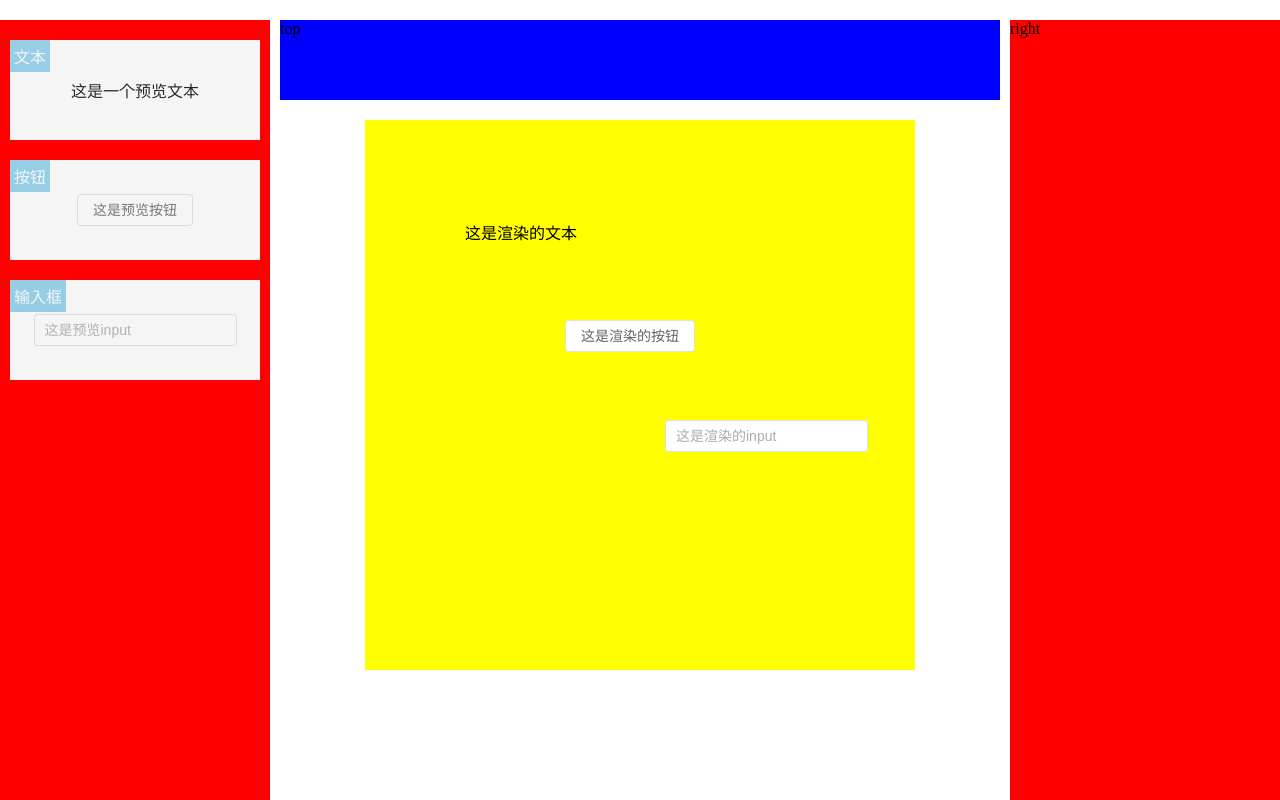
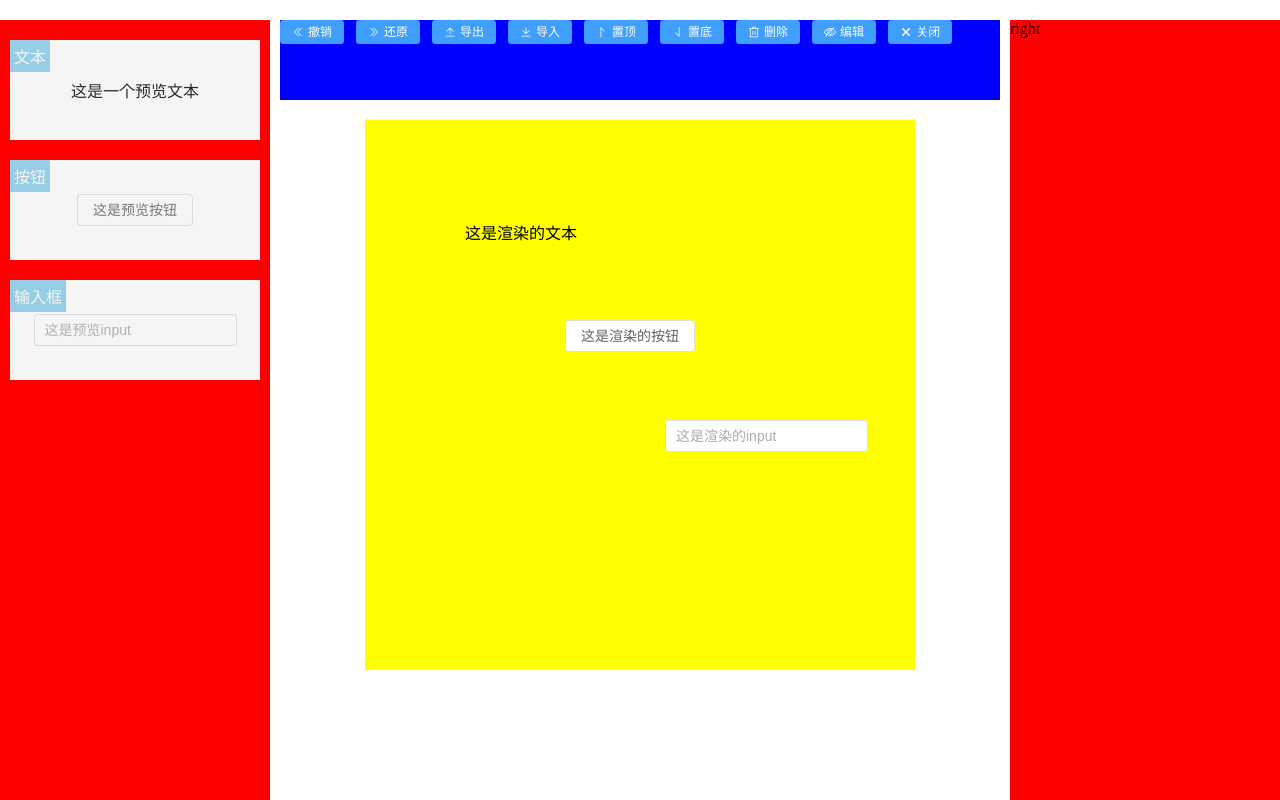
Before and after one commit to onlyou-yy/vue-editor-lesson, a Vue app: page / in a window 1280 px wide. Built offline with nearby package versions, Linux system fonts and the light colour scheme.

Commit message:
feat: 重做和撤销

```diff
--- a/package.json
+++ b/package.json
@@ -10,6 +10,7 @@
     "core-js": "^3.8.3",
     "deepcopy": "^2.1.0",
     "element-plus": "^2.4.1",
+    "mitt": "^3.0.1",
     "vue": "^3.2.13"
   },
   "devDependencies": {
--- a/src/packages/editor.jsx
+++ b/src/packages/editor.jsx
@@ -5,6 +5,20 @@ import deepcopy from "deepcopy";
 import { useMenuDragger } from "./useMenuDragger";
 import { useBlockFocus } from "./useBlockFocus";
 import { useBlockGragger } from "./useBlockDragger";
+import { ElButton } from "element-plus";
+import {
+  DArrowLeft,
+  DArrowRight,
+  Download,
+  Upload,
+  SortDown,
+  SortUp,
+  Delete,
+  View,
+  Hide,
+  CloseBold,
+} from "@element-plus/icons-vue";
+import { useCommand } from "./useCommand";
 export default defineComponent({
   props: {
     modelValue: {
@@ -36,17 +50,76 @@ export default defineComponent({
     const { dragstart, dragend } = useMenuDragger(containerRef, data);
     // 拖动
     // 点击选中
-    const { blockMousedown, containerMousedown, focusData, lastSelectBlock } =
-      useBlockFocus(data, (e) => {
-        // 选中后可以直接进行拖拽
-        console.log(focusData.value.focus);
-        mousedown(e);
-      });
+    const {
+      blockMousedown,
+      containerMousedown,
+      clearBlockFocus,
+      focusData,
+      lastSelectBlock,
+    } = useBlockFocus(data, (e) => {
+      // 选中后可以直接进行拖拽
+      console.log(focusData.value.focus);
+      mousedown(e);
+    });
     const { mousedown, markLine } = useBlockGragger(
       focusData,
       lastSelectBlock,
       data
     );
+
+    const { commands } = useCommand(data);
+    const buttons = [
+      { label: "撤销", icon: <DArrowLeft />, handler: () => commands.undo() },
+      { label: "还原", icon: <DArrowRight />, handler: () => commands.redo() },
+      {
+        label: "导出",
+        icon: <Upload />,
+        handler: () => {
+          $dialog({
+            title: "导出json使用",
+            content: JSON.stringify(data.value),
+            footer: true,
+          });
+        },
+      },
+      {
+        label: "导入",
+        icon: <Download />,
+        handler: () => {
+          $dialog({
+            title: "导入json使用",
+            content: "",
+            footer: true,
+            onConfirm(text) {
+              // data.value = JSON.parse(text)
+              commands.updateContainer(JSON.parse(text));
+            },
+          });
+        },
+      },
+      { label: "置顶", icon: <SortUp />, handler: () => commands.placeTop() },
+      {
+        label: "置底",
+        icon: <SortDown />,
+        handler: () => commands.placeBottom(),
+      },
+      { label: "删除", icon: <Delete />, handler: () => commands.delete() },
+      {
+        label: () => (true ? "编辑" : "预览"),
+        icon: () => (true ? <Hide /> : <View />),
+        handler: () => {
+          clearBlockFocus();
+        },
+      },
+      {
+        label: "关闭",
+        icon: <CloseBold />,
+        handler: () => {
+          editorRef.value = false;
+          clearBlockFocus();
+        },
+      },
+    ];
 
     return () => (
       <div className="editor">
@@ -65,7 +138,21 @@ export default defineComponent({
             );
           })}
         </div>
-        <div className="editor-top">top</div>
+        <div className="editor-top">
+          {buttons.map((btn, index) => {
+            return (
+              <ElButton
+                type="primary"
+                size="small"
+                icon={btn.icon}
+                key={index}
+                onClick={btn.handler}
+              >
+                {btn.label}
+              </ElButton>
+            );
+          })}
+        </div>
         <div className="editor-right">right</div>
         <div
           className="editor-container"
@@ -77,6 +164,7 @@ export default defineComponent({
           <div className="editor-container-canvas">
             {/* 产生内容区域 */}
             <div
+              lastSelectBlock
               className="editor-container-canvas__content"
               style={containerStyle.value}
               ref={containerRef}
--- /dev/null
+++ b/src/packages/events.js
@@ -0,0 +1,3 @@
+import mitt from "mitt";
+
+export const events = mitt();
--- a/src/packages/useBlockDragger.js
+++ b/src/packages/useBlockDragger.js
@@ -1,9 +1,11 @@
 import { reactive } from "vue";
+import { events } from "./events";
 
 export function useBlockGragger(focusData, lastSelectBlock, data) {
   let dragState = {
     startX: 0,
     startY: 0,
+    dragging: false, //默认不是在拖拽
   };
   let markLine = reactive({
     x: null,
@@ -11,7 +13,10 @@ export function useBlockGragger(focusData, lastSelectBlock, data) {
   });
   const mousemove = (e) => {
     let { clientX: moveX, clientY: moveY } = e;
-
+    if (!dragState.dragging) {
+      dragState.dragging = true;
+      events.emit("start"); //触发事件记住拖拽前的位置
+    }
     // 计算当前元素最新的left和top去线里面找，找到显示线
     // 鼠标移动后 - 鼠标移动前 + left
     let left = moveX - dragState.startX + dragState.startLeft;
@@ -57,6 +62,11 @@ export function useBlockGragger(focusData, lastSelectBlock, data) {
     document.removeEventListener("mouseup", mouseup);
     markLine.x = null;
     markLine.y = null;
+
+    if (dragState.dragging) {
+      dragState.dragging = false;
+      events.emit("end");
+    }
   };
   const mousedown = (e) => {
     const { width: BWidth, height: BHeight } = lastSelectBlock.value;
@@ -67,6 +77,7 @@ export function useBlockGragger(focusData, lastSelectBlock, data) {
       startLeft: lastSelectBlock.value.left, // B 拖拽开始前的位置
       startTop: lastSelectBlock.value.top,
       startPos: focusData.value.focus.map(({ top, left }) => ({ top, left })),
+      dragging: false,
       lines: (() => {
         // 记录当前选择的元素与其他元素的位置关系的辅助线关系
         // 辅助线是在未选中的元素中创建的
--- a/src/packages/useBlockFocus.js
+++ b/src/packages/useBlockFocus.js
@@ -43,5 +43,11 @@ export function useBlockFocus(data, callback) {
     );
     return { focus, unfocus };
   });
-  return { blockMousedown, containerMousedown, focusData, lastSelectBlock };
+  return {
+    blockMousedown,
+    containerMousedown,
+    clearBlockFocus,
+    focusData,
+    lastSelectBlock,
+  };
 }
--- /dev/null
+++ b/src/packages/useCommand.js
@@ -0,0 +1,146 @@
+import deepcopy from "deepcopy";
+import { events } from "./events";
+import { onUnmounted } from "vue";
+
+export function useCommand(data) {
+  const state = {
+    current: -1, //前进后退索引值
+    queue: [], //存放所有操作的命令
+    commands: {}, //命令和方法的映射
+    commandArray: [], //所有的命令
+    destoryArray: [], //需要执行销毁的操作
+  };
+
+  const register = (command) => {
+    state.commandArray.push(command);
+    state.commands[command.name] = () => {
+      const { redo, undo } = command.execute();
+      redo();
+      if (!command.pushQueue) return;
+      let { queue, current } = state;
+
+      // 可能在放置过程中有撤销操作，所以根据当前最新的current值来计算新的队列
+      // 组件1 -- 组件2 -- 撤销组件2 -- 组件3
+      // 组件1 -- 组件3
+      if (queue.length > 0) {
+        queue = queue.slice(0, current + 1);
+        state.queue = queue;
+      }
+
+      queue.push({ redo, undo });
+      state.current = current + 1;
+    };
+  };
+
+  register({
+    name: "redo", //前进
+    keyboard: "ctrl+y",
+    execute() {
+      return {
+        redo() {
+          let item = state.queue[state.current + 1]; // 还原撤销
+          if (item) {
+            item.redo && item.redo();
+            state.current++;
+          }
+        },
+      };
+    },
+  });
+
+  register({
+    name: "undo", //后退
+    keyboard: "ctrl+z",
+    execute() {
+      return {
+        redo() {
+          //撤销
+          if (state.current === -1) return;
+          let item = state.queue[state.current]; // 找到上一步还原
+          if (item) {
+            item.undo && item.undo();
+            state.current--;
+          }
+        },
+      };
+    },
+  });
+
+  // 如果希望将操作放到队列中可以增加一个属性， 标识等会操作要放到队列中
+  register({
+    name: "drag",
+    pushQueue: true,
+    init() {
+      this.before = null;
+      // 监控拖拽开始事件，保存状态
+      const start = () => (this.before = deepcopy(data.value.blocks));
+      // 拖拽之后需要出发对应的指令，存储一下操作到队列中
+      const end = () => state.commands.drag();
+      events.on("start", start);
+      events.on("end", end);
+      return () => {
+        events.off("start", start);
+        events.off("end", end);
+      };
+    },
+    execute() {
+      // 这里形成了一个闭包，而且 data.value.blocks 是深拷贝更新，所以具有的数据数量不回被后面修改
+      let before = this.before;
+      let after = data.value.blocks;
+      return {
+        redo() {
+          // 前进
+          data.value = { ...data.value, blocks: after };
+        },
+        undo() {
+          // 后退
+          data.value = { ...data.value, blocks: before };
+        },
+      };
+    },
+  });
+
+  const keyboardEvent = (() => {
+    const keyCodes = {
+      90: "z",
+      89: "y",
+    };
+    const onKeydown = (e) => {
+      const { ctrlKey, keyCode } = e;
+      let keyString = [];
+      if (ctrlKey) keyString.push("ctrl");
+      keyString.push(keyCodes[keyCode]);
+      keyString = keyString.join("+");
+
+      state.commandArray.forEach(({ keyboard, name }) => {
+        if (!keyboard) return;
+        if (keyString === keyboard) {
+          state.commands[name]();
+          e.preventDefault();
+        }
+      });
+    };
+    const init = () => {
+      window.addEventListener("keydown", onKeydown);
+      return () => {
+        window.removeEventListener("keydown", onKeydown);
+      };
+    };
+    return init;
+  })();
+
+  ~(() => {
+    state.destoryArray.push(keyboardEvent());
+    // 初始化
+    state.commandArray.forEach(
+      (command) => command.init && state.destoryArray.push(command.init())
+    );
+  })();
+
+  onUnmounted(() => {
+    // 清理绑定的事件
+    state.destoryArray.forEach((fn) => fn && fn());
+  });
+
+  return state;
+}
--- a/src/packages/useMenuDragger.js
+++ b/src/packages/useMenuDragger.js
@@ -1,3 +1,5 @@
+import { events } from "./events";
+
 export function useMenuDragger(containerRef, data) {
   let currentComponent = null;
   const dragenter = (e) => {
@@ -37,6 +39,7 @@ export function useMenuDragger(containerRef, data) {
     containerRef.value.addEventListener("dragleave", dragleave);
     // 松手的时候，根据拖拽的组件添加一个组件
     containerRef.value.addEventListener("drop", drop);
+    events.emit("start");
   };
 
   const dragend = (e, component) => {
@@ -44,6 +47,7 @@ export function useMenuDragger(containerRef, data) {
     containerRef.value.removeEventListener("dragover", dragover);
     containerRef.value.removeEventListener("dragleave", dragleave);
     containerRef.value.removeEventListener("drop", drop);
+    events.emit("end");
   };
 
   return { dragstart, dragend, currentComponent };
```
Also changed, not shown: 1 other file (tests, documents, lock files or other folders).
